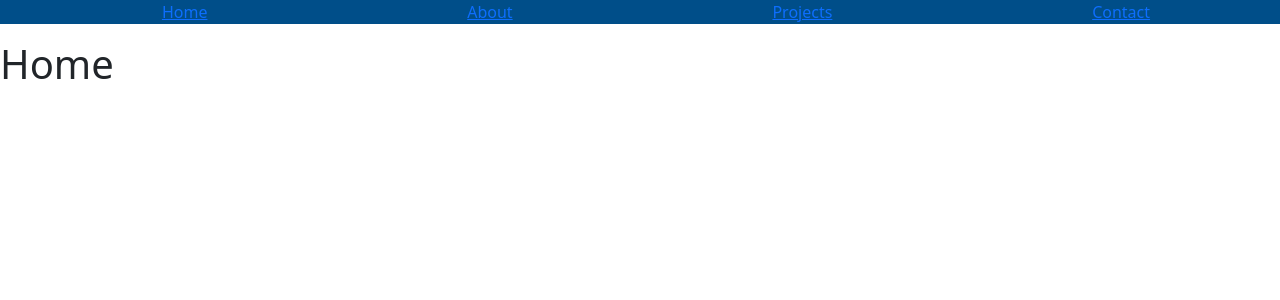
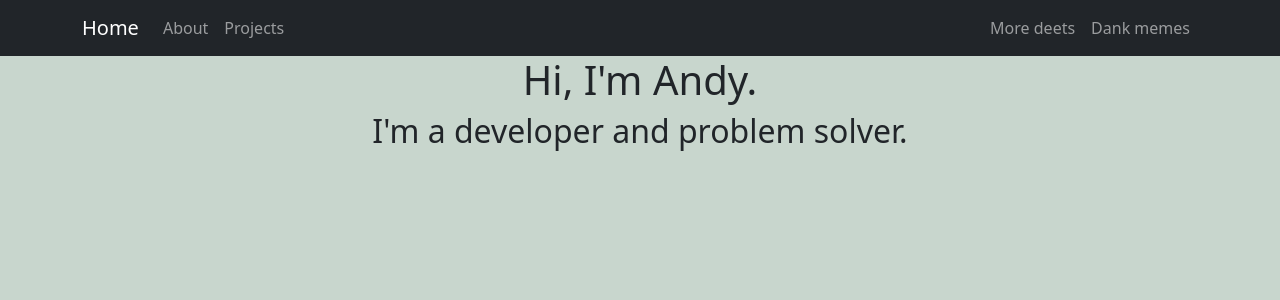
Before and after one commit to andyterwilliger/Portfolio, a React (Create React App) app: page / in a window 1280 px wide. Shown: the top 300 px of the page. Built offline with nearby package versions, Linux system fonts and the light colour scheme.

Commit message:
bootstrap installed and navbar component created

```diff
--- a/src/App.css
+++ b/src/App.css
@@ -1,14 +1,14 @@
 .App {
   text-align: center;
-}
-ul{
-  display: flex;
-  justify-content: space-around;
-  list-style-type: none;
-  color: #ffecd1;
-  background-color: #004e89;
+
+
 }
 
-#home-comp{
-  background-color: #F7C59F;
+html, body{
+  width: 100%;
+  height: 100%;
 }
+
+#home-body{
+  background-color: #c8d6cd;
+}
--- a/src/App.js
+++ b/src/App.js
@@ -5,15 +5,15 @@ import Home from './pages/Home';
 import About from './pages/About';
 import Projects from './pages/Projects';
 import Contact from './pages/Contact';
-import { BrowserRouter as Router, Route, Switch } from 'react-router-dom'
+import {Route, Switch} from 'react-router-dom'
 
 function App() {
   return (
-    <div>
-      <Router>
+    <div className='App'>
+
         <Nav />
         <Switch>
-          <Route path='/'>
+          <Route exact path='/'>
             <Home />
           </Route>
           <Route path='/about'>
@@ -26,7 +26,7 @@ function App() {
             <Contact />
           </Route>
         </Switch>
-      </Router>
+
 
     </div >
   );
--- a/src/components/Nav.js
+++ b/src/components/Nav.js
@@ -1,32 +1,26 @@
-import { Link } from 'react-router-dom'
+import * as ReactBootStrap from 'react-bootstrap';
 
-function Nav(props) {
-    return (
-        <nav>
-            <ul>
-                <li>
-                    <Link to='/'>
-                        Home
-                    </Link>
-                </li>
-                <li>
-                    <Link to='/about'>
-                        About
-                    </Link>
-                </li>
-                <li>
-                    <Link to='projects'>
-                        Projects
-                    </Link>
-                </li>
-                <li>
-                    <Link to='contact'>
-                        Contact
-                    </Link>
-                </li>
-            </ul>
+function Nav(){
+    return(
+        <ReactBootStrap.Navbar collapseOnSelect expand="lg" bg="dark" variant="dark">
+  <ReactBootStrap.Container>
+  <ReactBootStrap.Navbar.Brand href="/">Home</ReactBootStrap.Navbar.Brand>
+  <ReactBootStrap.Navbar.Toggle aria-controls="responsive-navbar-nav" />
+  <ReactBootStrap.Navbar.Collapse id="responsive-navbar-nav">
+    <ReactBootStrap.Nav className="me-auto">
+      <ReactBootStrap.Nav.Link href="/about">About</ReactBootStrap.Nav.Link>
+      <ReactBootStrap.Nav.Link href="/projects">Projects</ReactBootStrap.Nav.Link>
 
-        </nav>
+    </ReactBootStrap.Nav>
+    <ReactBootStrap.Nav>
+      <ReactBootStrap.Nav.Link href="#deets">More deets</ReactBootStrap.Nav.Link>
+      <ReactBootStrap.Nav.Link eventKey={2} href="#memes">
+        Dank memes
+      </ReactBootStrap.Nav.Link>
+    </ReactBootStrap.Nav>
+  </ReactBootStrap.Navbar.Collapse>
+  </ReactBootStrap.Container>
+</ReactBootStrap.Navbar>
     )
 }
 
--- a/src/index.css
+++ b/src/index.css
@@ -1,3 +1,7 @@
+@tailwind base;
+@tailwind components;
+@tailwind utilities;
+
 body {
   margin: 0;
   font-family: -apple-system, BlinkMacSystemFont, 'Segoe UI', 'Roboto', 'Oxygen',
--- a/src/index.js
+++ b/src/index.js
@@ -5,7 +5,7 @@ import App from './App';
 import reportWebVitals from './reportWebVitals';
 import 'bootstrap/dist/css/bootstrap.min.css';
 import 'bootstrap/dist/js/bootstrap.bundle.min';
-import { BrowserRouter as Router} from 'react-router-dom';
+import { BrowserRouter as Router } from 'react-router-dom';
 ReactDOM.render(
   <Router>
   <React.StrictMode>
--- a/src/pages/About.js
+++ b/src/pages/About.js
@@ -0,0 +1,7 @@
+function About(props){
+    return(
+        <h1>About</h1>
+    )
+}
+
+export default About;
--- a/src/pages/Home.js
+++ b/src/pages/Home.js
@@ -1,10 +1,17 @@
 function Home(props) {
     return (
+    <body id = 'home-body' style={{ minHeight: '100vh'}}>
+
 
         <div>
-            <h1>Home</h1>
+            <h1>
+               Hi, I'm Andy.
+    </h1>
+            <h2>
+               I'm a developer and problem solver.
+    </h2>
         </div>
-
+        </body>
     )
 }
 
--- /dev/null
+++ b/tailwind.config.js
@@ -0,0 +1,9 @@
+module.exports = {
+  content: [
+    "./src/**/*.{js,jsx,ts,tsx}",
+  ],
+  theme: {
+    extend: {},
+  },
+  plugins: [],
+}
```
Also changed, not shown: package.json (+9 -1 lines), 1 other file (tests, documents, lock files or other folders).
